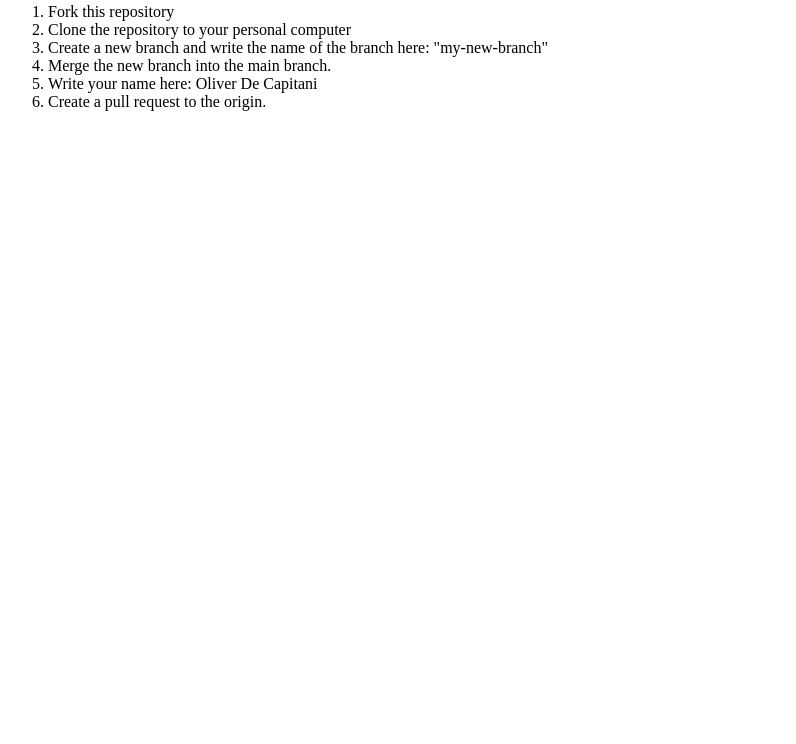
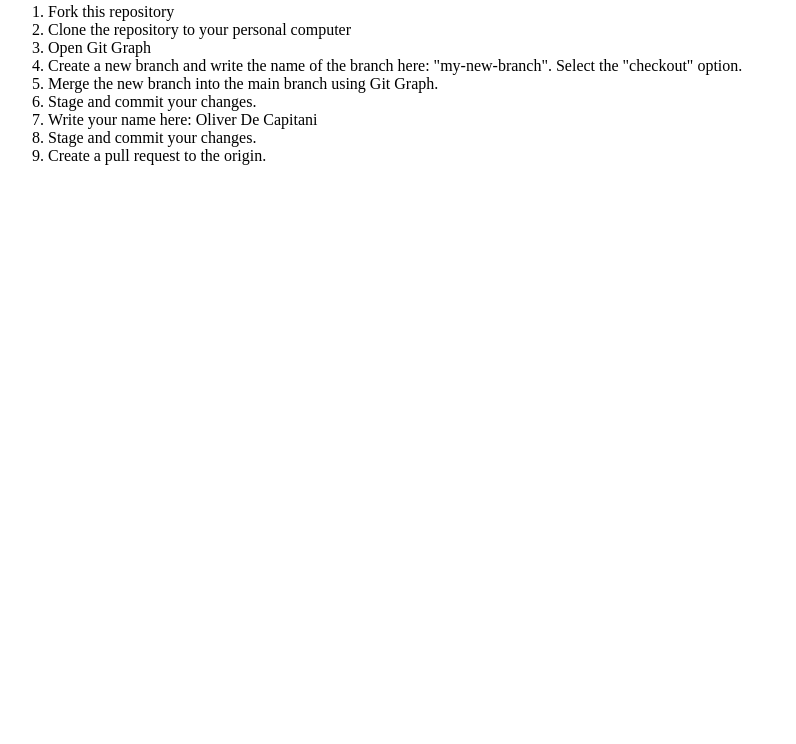
Before and after one commit to olidec/fork-this-repository, a plain HTML site: page index.html in a window 1280 px wide. Shown: the part 56-800 px from the top of the page, without its empty margins (0-796 px from the left). Drawn offline with Linux system fonts and the light colour scheme.

Commit message:
exercises

```diff
--- a/index.html
+++ b/index.html
@@ -11,9 +11,12 @@
     <ol>
         <li>Fork this repository</li>
         <li>Clone the repository to your personal computer</li>
-        <li>Create a new branch and write the name of the branch here: "my-new-branch"</li>
-        <li>Merge the new branch into the main branch.</li>
+        <li>Open Git Graph</li>
+        <li>Create a new branch and write the name of the branch here: "my-new-branch". Select the "checkout" option.</li>
+        <li>Merge the new branch into the main branch using Git Graph.</li>
+        <li>Stage and commit your changes.</li>
         <li>Write your name here: Oliver De Capitani</li>
+        <li>Stage and commit your changes.</li>
         <li>Create a pull request to the origin.</li>
     </ol>
 </body>
```
